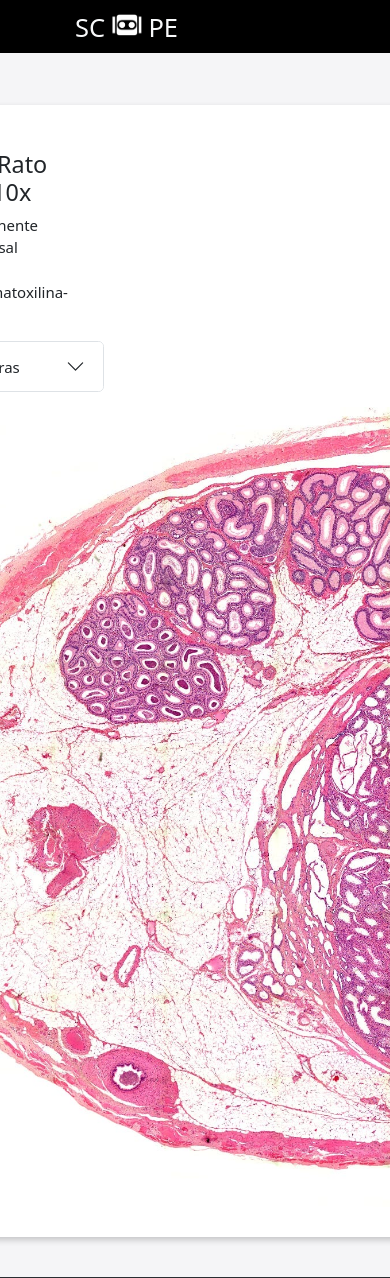
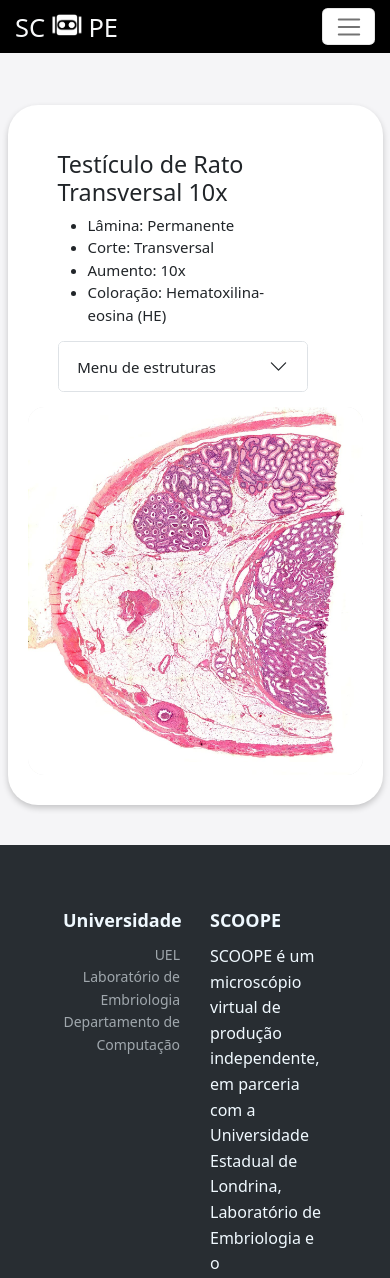
Before and after one commit to allangnutzmans/scoope, a Django app: page /laminas/1/ in a window 390 px wide; the page is wider, and only the part inside the window is pictured. Shown: the top 1278 px of that part. Run offline with Django 4.2, Linux system fonts and the light colour scheme; data comes from the database, SQL or seed files in the repository.

Commit message:
:iphone: Work on respoinsive design

```diff
--- a/scoope/laminas/templates/laminas.html
+++ b/scoope/laminas/templates/laminas.html
@@ -18,7 +18,8 @@
   padding: 15px 30px;
 }
 .thecontainer img {
-  max-width: 48.5em;
+  max-width: 100%;
+  height: auto;
   border-radius: 16px;
 }
 .low-image{
@@ -55,11 +56,17 @@
 }
 .show{display: block;}
 
+.col-5 {
+    flex: 0 0 auto;
+    width: 41.66666667%;
+    min-width: 310px;
+}
+
 {% endblock style%}
 {% block content%}
 
 <div class="general">
-    <div class="thecontainer d-inline-flex flex-wrap">
+    <div class="thecontainer container-lg d-inline-flex flex-wrap">
       <div class="col-5 content1">
         <h2>{{lamina.nome_lamina}}</h2>
         <ul>
@@ -96,11 +103,11 @@
         <div class="content2">
                 <div class="low-image">
                     <!--fullImage-->
-                    <img src="{{lamina.imagem_completa.url}}" usemap="#map" id="fullImage">
+                    <img src="{{lamina.imagem_completa.url}}" width="700" usemap="#map" id="fullImage">
                     <!--Mask-->
                     {% for estruturas in lamina.estruturas_set.all %}
                     <!--<a href="{{lamina.link}}">-->
-                       <img class="mask" id="{{estruturas.id}}" src="{{estruturas.mascara.url}}" alt="{{estruturas.nome_estrutura}}">
+                       <img class="mask" id="{{estruturas.id}}" src="{{estruturas.mascara.url}}" width="700" alt="{{estruturas.nome_estrutura}}">
                     <!--</a>-->
                     {% endfor %}
             </div>
--- a/scoope/laminas/templates/master_lam.html
+++ b/scoope/laminas/templates/master_lam.html
@@ -126,6 +126,18 @@ p{
   position:relative;
   top: -0.4em;
 }
+@media only screen and (max-width:786px) {
+  .nav{
+    display: flex;
+    flex-direction: column;
+  }
+  .navbar-toggler {
+    background-color: #fff;;
+  }
+  .container-fluid{
+    --bs-gutter-x: 2em;
+  }
+}
 </style>
 <body>
   <body>
```
Also changed, not shown: scoope/templates/master.html (+12 -0 lines). Lines whose indentation alone changed are shown as unchanged.
